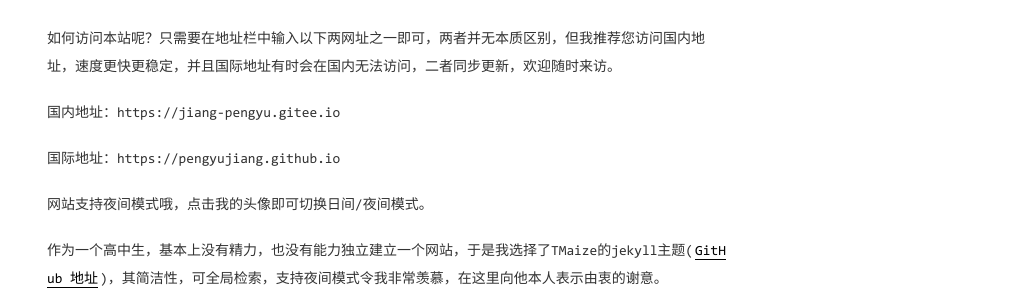
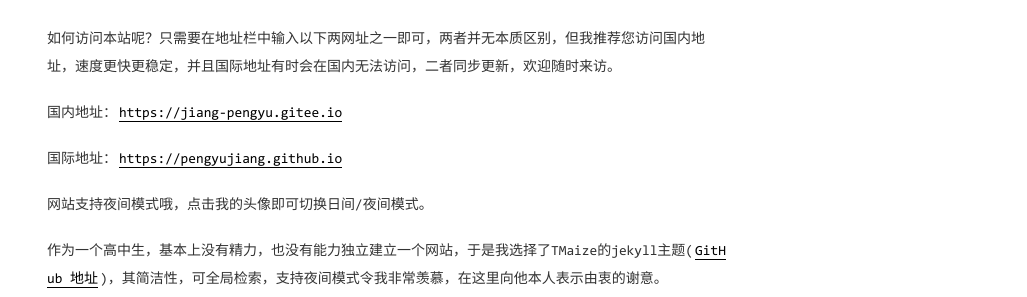
Before and after one commit to PengyuJiang/PengyuJiang.github.io-history, a Jekyll site: the page built from pages/about.md, in a window 1280 px wide. Shown: the part 511-808 px from the top of the page, without its empty margins (253-1280 px from the left). Built offline with Jekyll 4.4.1, drawn with Linux system fonts in a browser that asks for light colours; part of the change alters nothing that is shown.

```diff
--- a/pages/about.md
+++ b/pages/about.md
@@ -17,9 +17,9 @@ title: 关于我
 
 如何访问本站呢？只需要在地址栏中输入以下两网址之一即可，两者并无本质区别，但我推荐您访问国内地址，速度更快更稳定，并且国际地址有时会在国内无法访问，二者同步更新，欢迎随时来访。
 
-国内地址：https://jiang-pengyu.gitee.io
+国内地址：[https://jiang-pengyu.gitee.io](https://jiang-pengyu.gitee.io)
 
-国际地址：https://pengyujiang.github.io
+国际地址：[https://pengyujiang.github.io](https://jiang-pengyu.gitee.io)
 
 网站支持夜间模式哦，点击我的头像即可切换日间/夜间模式。
 
```
